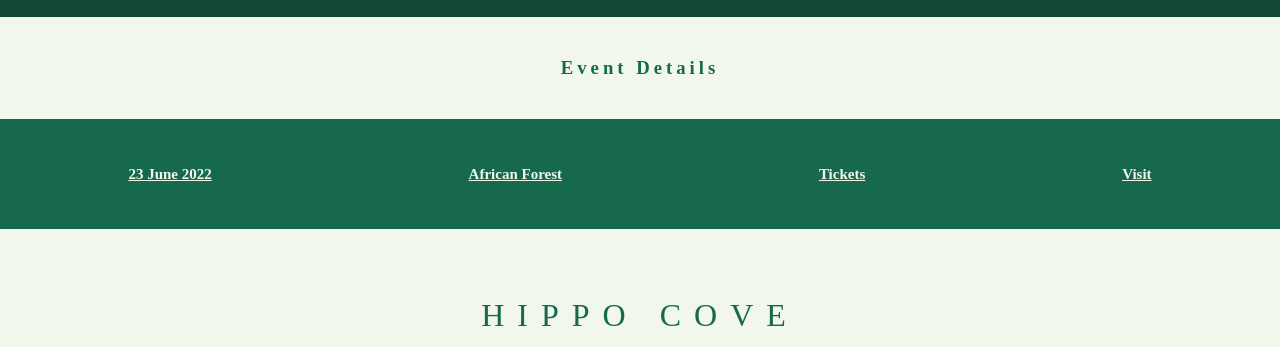
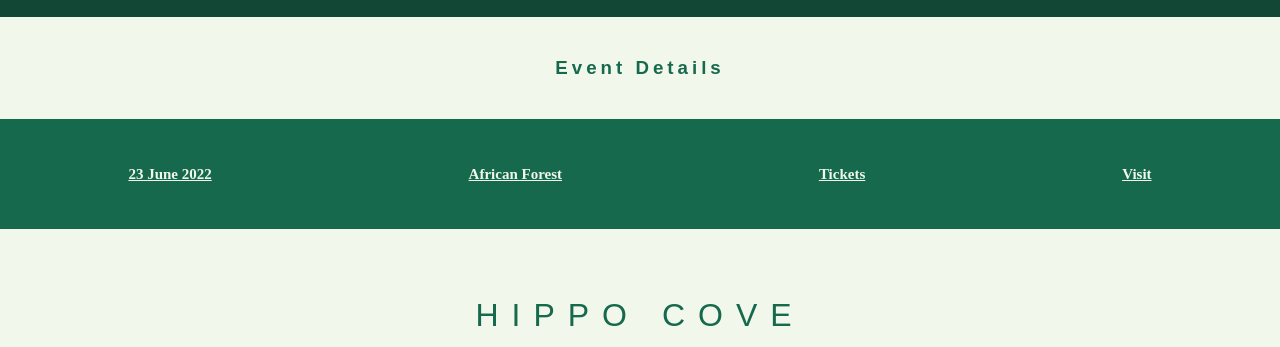
Before and after one commit to geraldsastra/HoustonZoo_P2, a plain HTML site: page events.html in a window 1280 px wide. Shown: the part 453-800 px from the top of the page. Drawn offline with Linux system fonts and the light colour scheme.

Commit message:
Update main.css

```diff
--- a/main.css
+++ b/main.css
@@ -6,7 +6,7 @@ body {
 }
 
 h1 {
-    font-family: Montserrat;
+    font-family: Montserrat, sans-serif;
     font-weight: 400;
     letter-spacing: 13px;
 }
@@ -21,7 +21,7 @@ h2 {
 
 h3 {
     color:  #16694d;
-    font-family: Montserrat;
+    font-family: Montserrat, sans-serif;
     font-weight: 600;
     letter-spacing: 4px;
 }
```
